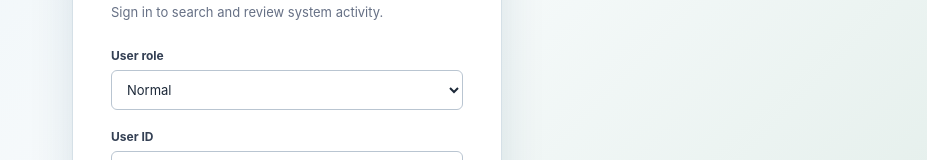
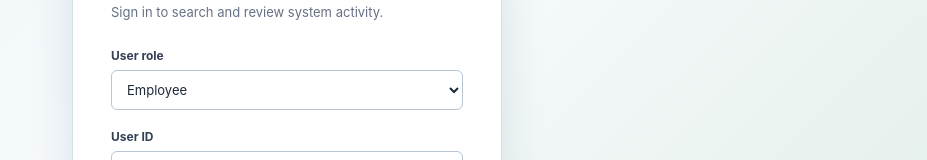
Before and after one commit to Rajeev1112/ldss-audit-search-angular-ui, an Angular app: page / in a window 1280 px wide. Shown: the part 343-503 px from the top of the page, without its empty margins (353-1280 px from the left). Built offline with nearby package versions, Linux system fonts and the light colour scheme.

Commit message:
cosmetic changes

```diff
--- a/src/app/app-login/login.component.ts
+++ b/src/app/app-login/login.component.ts
@@ -2,7 +2,7 @@ import { CommonModule } from '@angular/common';
 import { Component, EventEmitter, Output, inject } from '@angular/core';
 import { FormBuilder, ReactiveFormsModule, Validators } from '@angular/forms';
 
-export type UserRole = 'admin' | 'normal' | 'other';
+export type UserRole = 'admin' | 'employee' | 'other';
 
 export interface LoggedInUser {
   id: string;
@@ -21,11 +21,11 @@ export class LoginComponent {
 
   @Output() readonly loginSucceeded = new EventEmitter<LoggedInUser>();
 
-  readonly roles: UserRole[] = ['admin', 'normal', 'other'];
+  readonly roles: UserRole[] = ['admin', 'employee', 'other'];
   readonly userIds = ['USR1042', 'USR1068', 'USR1017'];
 
   readonly loginForm = this.fb.group({
-    role: this.fb.control<UserRole>('normal', { nonNullable: true, validators: Validators.required }),
+    role: this.fb.control<UserRole>('employee', { nonNullable: true, validators: Validators.required }),
     userId: this.fb.control('', { nonNullable: true, validators: Validators.required })
   });
 
```
